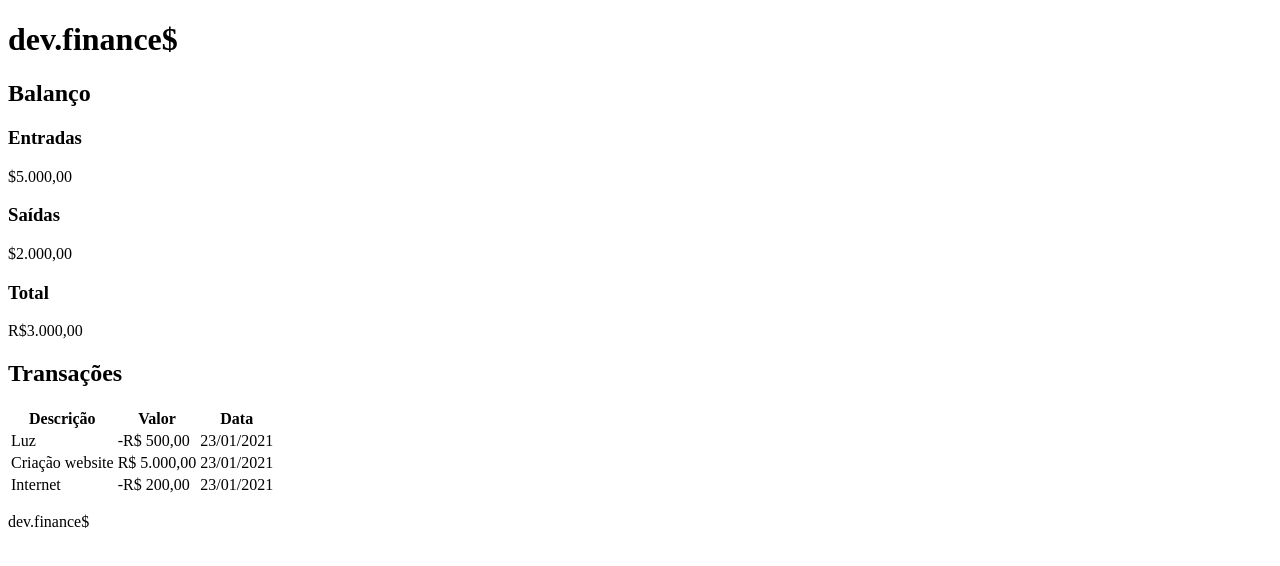
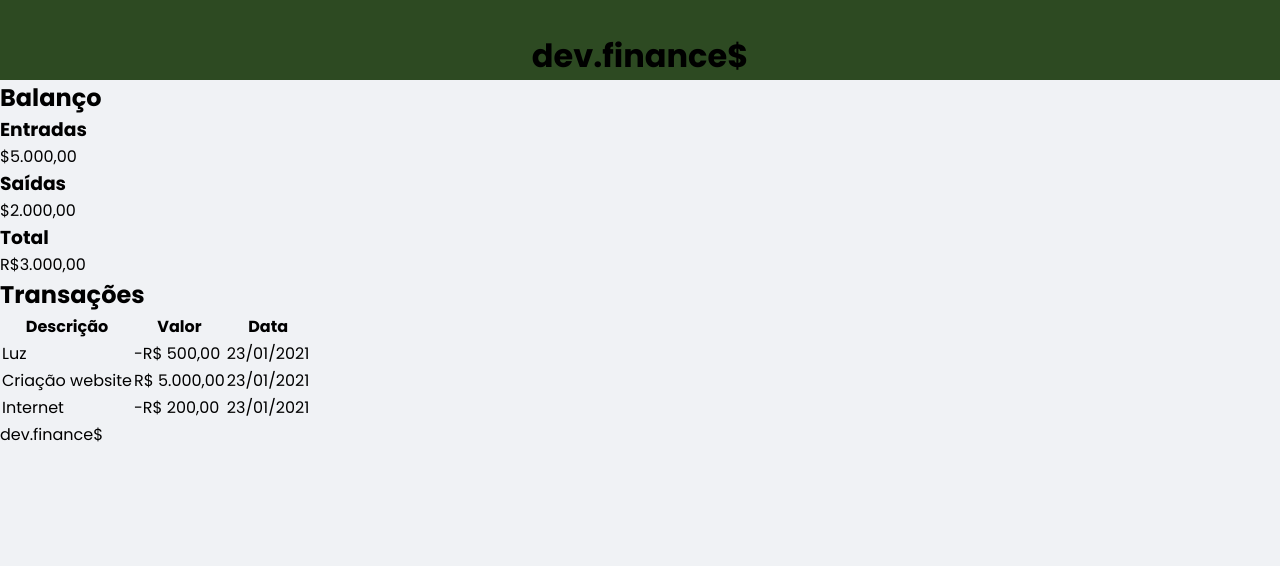
Before and after one commit to victorhugofaria/DevFinances, a plain HTML site: page index.html in a window 1280 px wide. Drawn offline with Linux system fonts and the light colour scheme.

Commit message:
commit001

```diff
--- a/index.html
+++ b/index.html
@@ -6,6 +6,9 @@
     <meta http-equiv="X-UA-Compatible" content="IE=edge">
     <meta name="viewport" content="width=device-width, initial-scale=1.0">
     <link rel="stylesheet" href="style.css">
+    <link rel="preconnect" href="https://fonts.googleapis.com">
+    <link rel="preconnect" href="https://fonts.gstatic.com" crossorigin>
+    <link href="https://fonts.googleapis.com/css2?family=Poppins:ital,wght@0,100;0,400;0,700;1,100;1,400&display=swap" rel="stylesheet">
     <title>dev.finance$</title>
 </head>
 
--- a/style.css
+++ b/style.css
@@ -0,0 +1,22 @@
+/* Global =========================*/
+* {
+    margin: 0;
+    padding: 0;
+    box-sizing: border-box;
+}
+
+body {
+    background: #f0f2f5;
+    font-family: 'Poppins', sans-serif;
+}
+
+/* Header =========================*/
+header {
+   background: #2D4A22;
+   padding: 2rem 2rem 0;
+   text-align: center;
+}
+
+header h1 {
+
+}
```
